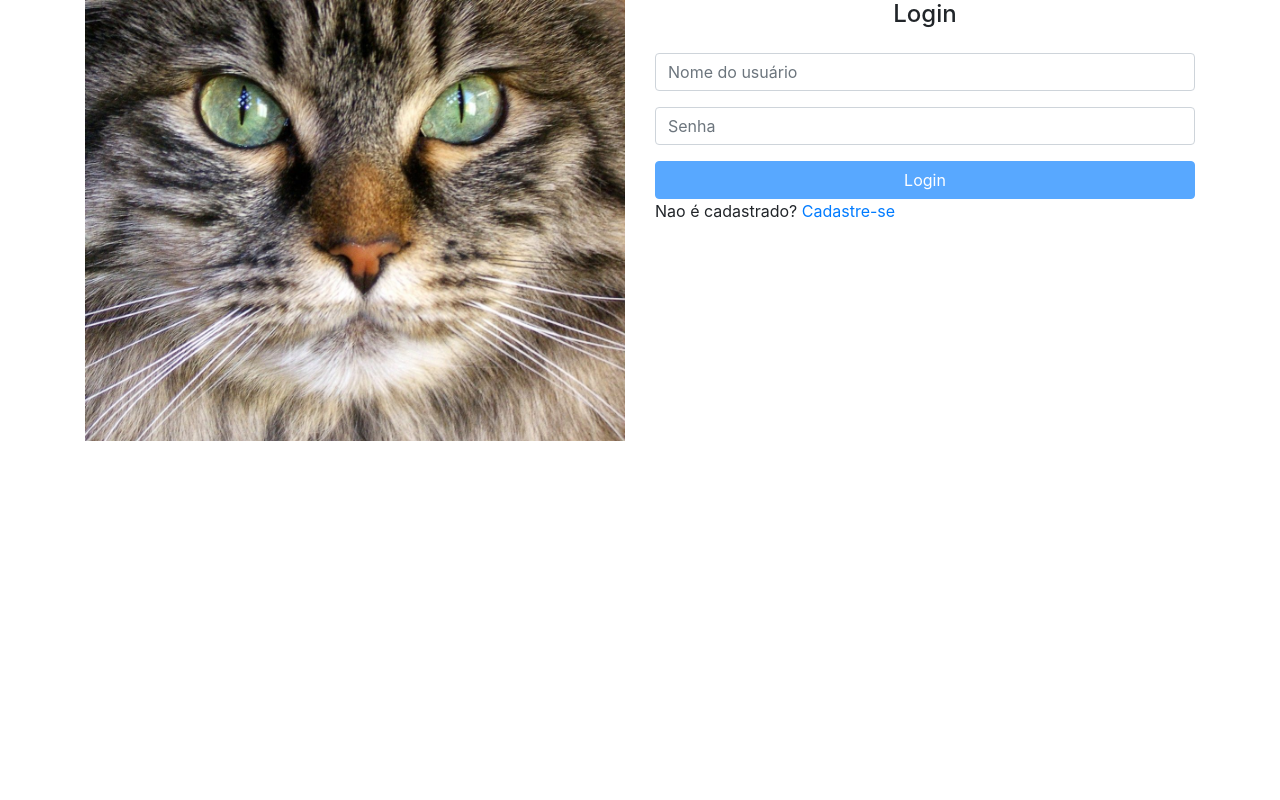
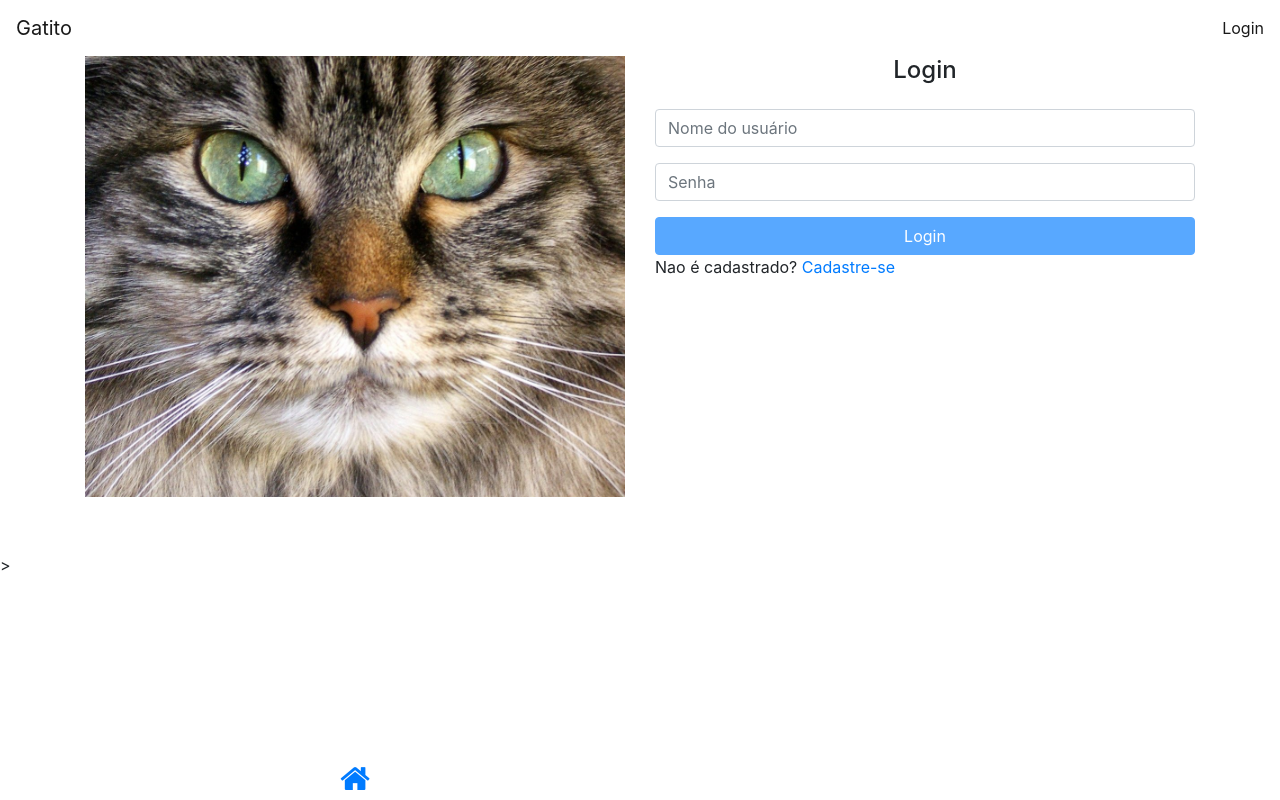
Before and after one commit to rbettarelli/Boas-Pr-ticas-Angular-Form, an Angular app: page /home in a window 1280 px wide. Built offline with nearby package versions, Linux system fonts and the light colour scheme.

Commit message:
cabecalho e rodape

```diff
--- a/src/app/app.component.html
+++ b/src/app/app.component.html
@@ -1 +1,6 @@
+<app-cabecalho></app-cabecalho>
+
+
 <router-outlet></router-outlet>
+
+<app-rodape></app-rodape>>
--- a/src/app/app.module.ts
+++ b/src/app/app.module.ts
@@ -1,3 +1,5 @@
+import { RodapeModule } from './componentes/rodape/rodape.module';
+import { CabecalhoComponent } from './componentes/cabecalho/cabecalho.component';
 import { BrowserModule } from '@angular/platform-browser';
 import { NgModule } from '@angular/core';
 
@@ -5,16 +7,19 @@
 import { AppComponent } from './app.component';
 import { AutenticacaoComponent } from './autenticacao/autenticacao.component';
 import { HttpClientModule } from '@angular/common/http';
+import { RodapeComponent } from './componentes/rodape/rodape.component';
+import { CabecalhoModule } from './componentes/cabecalho/cabecalho.module';
 
 @NgModule({
   declarations: [
-    AppComponent,
-    AutenticacaoComponent,
+    AppComponent
+
   ],
   imports: [
     BrowserModule,
     AppRoutingModule,
-    HttpClientModule
+    HttpClientModule, CabecalhoModule, RodapeModule
+
 
   ],
   providers: [],
--- /dev/null
+++ b/src/app/componentes/cabecalho/cabecalho.component.html
@@ -0,0 +1,18 @@
+<header class="sticky-top">
+  <nav class="navbar navbar-light bg-white">
+    <a class="navbar-brand">Gatito</a>
+    <div *ngIf="user$ | async as user">
+      <div *ngIf="user.name; else login">
+        <i class="fa fa-user-circle mr-1"></i>
+        <a class="mr-1">{{ user.name }}</a>
+        <a (click)="logout()">Logout</a>
+      </div>
+    </div>
+  </nav>
+
+  <ng-template #login>
+    <span class="navbar-text">
+      <a [routerLink]="['']">Login</a>
+    </span> </ng-template
+  >
+</header>
--- /dev/null
+++ b/src/app/componentes/cabecalho/cabecalho.component.ts
@@ -0,0 +1,24 @@
+import { Router } from '@angular/router';
+import { Component, OnInit } from '@angular/core';
+import { UsuarioService } from 'src/app/autenticacao/usuario/usuario.service';
+
+@Component({
+  selector: 'app-cabecalho',
+  templateUrl: './cabecalho.component.html',
+  styleUrls: ['./cabecalho.component.css']
+})
+export class CabecalhoComponent {
+  user$ = this.usuarioService.retornaUsuario()
+
+constructor(private usuarioService: UsuarioService, private router: Router) { }
+
+
+  logout() {
+    this.usuarioService.logout();
+    this.router.navigate([''])
+
+  }
+
+
+
+}
--- /dev/null
+++ b/src/app/componentes/cabecalho/cabecalho.module.ts
@@ -0,0 +1,14 @@
+import { RouterModule } from '@angular/router';
+import { NgModule } from '@angular/core';
+import { CommonModule } from '@angular/common';
+import { CabecalhoComponent } from './cabecalho.component';
+
+
+
+@NgModule({
+  declarations: [CabecalhoComponent],
+  imports: [
+    CommonModule, RouterModule
+  ], exports: [CabecalhoComponent]
+})
+export class CabecalhoModule { }
--- /dev/null
+++ b/src/app/componentes/rodape/rodape.component.html
@@ -0,0 +1,15 @@
+<footer class="mt-5">
+
+  <div class="fixed-bottom bg-white p-1">
+    <div class="container">
+      <div class="row text-center">
+        <div class="col-6">
+          <a [routerLink]="['']">
+            <i class="fa fa-home fa-2x"></i>
+          </a>
+        </div>
+      </div>
+    </div>
+  </div>
+
+</footer>
--- /dev/null
+++ b/src/app/componentes/rodape/rodape.component.ts
@@ -0,0 +1,15 @@
+import { Component, OnInit } from '@angular/core';
+
+@Component({
+  selector: 'app-rodape',
+  templateUrl: './rodape.component.html',
+  styleUrls: ['./rodape.component.css']
+})
+export class RodapeComponent implements OnInit {
+
+  constructor() { }
+
+  ngOnInit(): void {
+  }
+
+}
--- /dev/null
+++ b/src/app/componentes/rodape/rodape.module.ts
@@ -0,0 +1,14 @@
+import { RouterModule } from '@angular/router';
+import { NgModule } from '@angular/core';
+import { CommonModule } from '@angular/common';
+import { RodapeComponent } from './rodape.component';
+
+
+
+@NgModule({
+  declarations: [RodapeComponent, ],
+  imports: [
+    CommonModule,RouterModule
+  ], exports: [RodapeComponent]
+})
+export class RodapeModule { }
```
Also changed, not shown: src/app/componentes/cabecalho/cabecalho.component.css (added), src/app/componentes/rodape/rodape.component.css (added), 2 other files (tests, documents, lock files or other folders).
